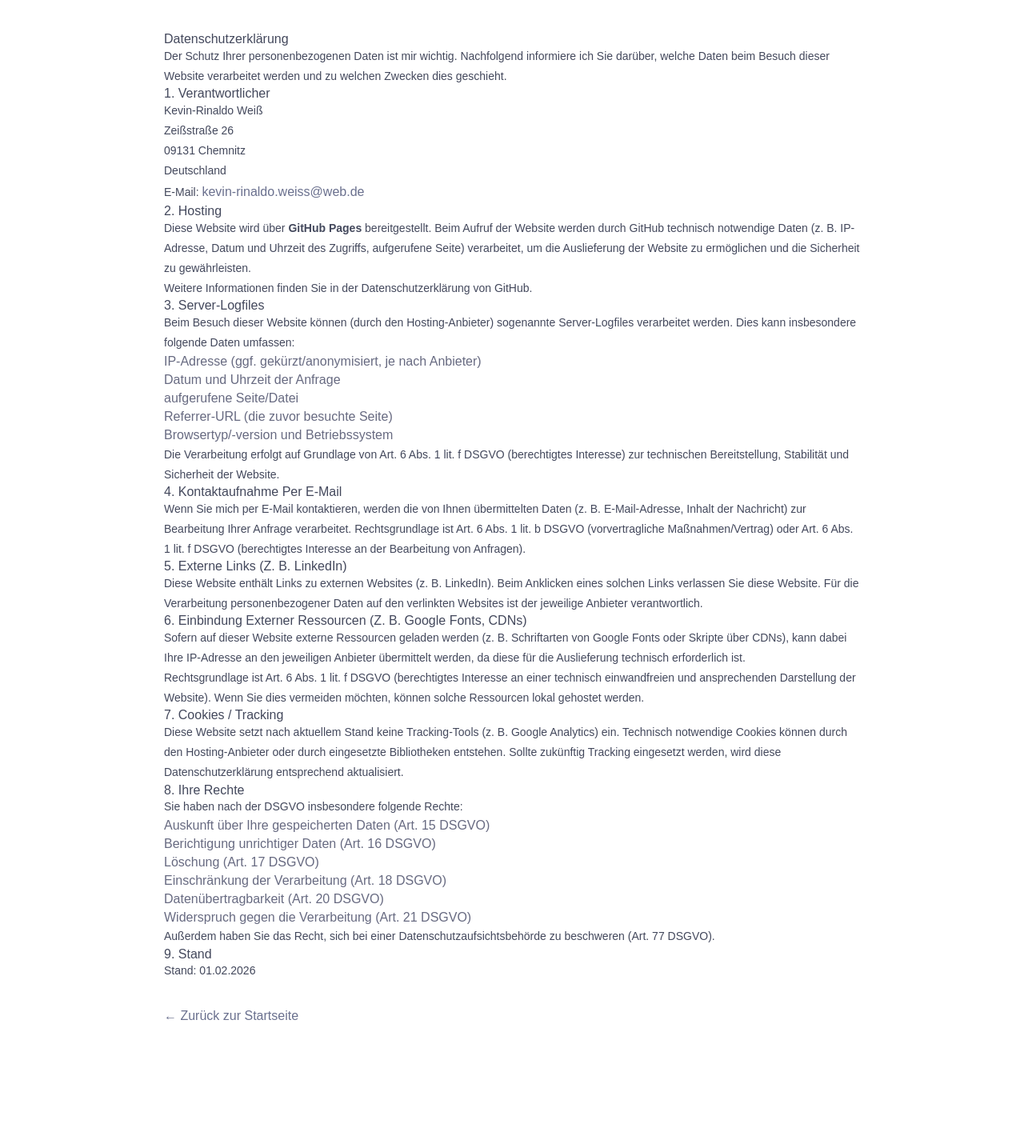
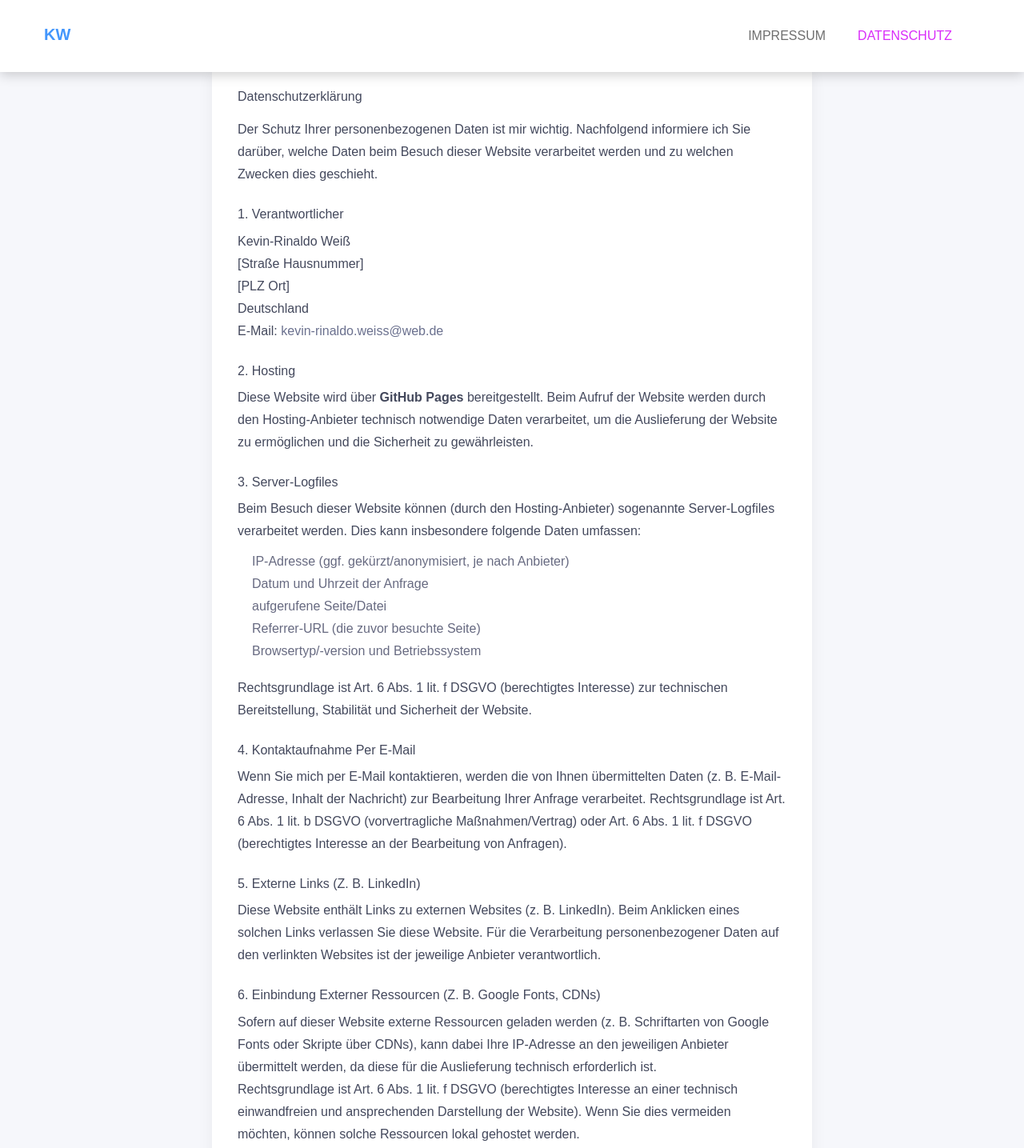
Before and after one commit to KWeissDev/Homepage, a plain HTML site: page datenschutz.html in a window 1280 px wide. Shown: the top 1435 px of the page at 80% size. Before the commit the page ends 1325 px from the top, so only its background shows below. Drawn offline with Linux system fonts and the light colour scheme.

Commit message:
Update datenschutz.html

```diff
--- a/datenschutz.html
+++ b/datenschutz.html
@@ -4,15 +4,89 @@
   <meta charset="utf-8">
   <meta http-equiv="X-UA-Compatible" content="IE=edge">
   <meta name="viewport" content="width=device-width, initial-scale=1">
+
   <title>Datenschutzerklärung – Kevin-Rinaldo Weiß</title>
   <meta name="description" content="Datenschutzerklärung für die Website von Kevin-Rinaldo Weiß.">
+
+  <!-- Dein Theme / Styles -->
   <link rel="stylesheet" href="assets/css/bootstrap.min.css">
+  <link rel="stylesheet" href="assets/css/bootsnav.css">
   <link rel="stylesheet" href="assets/css/style.css">
   <link rel="stylesheet" href="assets/css/responsive.css">
+
+  <!-- Extra spacing nur für Rechtstexte -->
+  <style>
+    .legal-page {
+      padding: 80px 0 60px;
+    }
+    .legal-card {
+      background: #fff;
+      border-radius: 12px;
+      padding: 32px;
+      box-shadow: 0 6px 20px rgba(0,0,0,0.06);
+    }
+    .legal-card h1 {
+      margin: 0 0 18px;
+      line-height: 1.15;
+    }
+    .legal-card h2 {
+      margin: 26px 0 10px;
+      line-height: 1.2;
+    }
+    .legal-card p,
+    .legal-card li {
+      font-size: 16px;
+      line-height: 1.75;
+    }
+    .legal-card ul {
+      margin: 10px 0 18px 18px;
+    }
+    .legal-meta {
+      margin-top: 24px;
+      opacity: 0.85;
+    }
+    .legal-back {
+      margin-top: 26px;
+      display: inline-block;
+    }
+
+    /* Optional: wenn dein Body/Theme dunklen Hintergrund nutzt */
+    body { background: #f6f7fb; }
+  </style>
 </head>
 
 <body>
-  <div class="container" style="max-width: 900px; padding: 40px 15px;">
+
+  <!-- Optional: Navigation wie auf der Startseite (damit es “wie aus einem Guss” wirkt) -->
+  <header class="top-area">
+    <div class="header-area">
+      <nav class="navbar navbar-default bootsnav navbar-fixed dark no-background" aria-label="Hauptnavigation">
+        <div class="container">
+          <div class="navbar-header">
+            <button type="button" class="navbar-toggle" data-toggle="collapse" data-target="#navbar-menu"
+              aria-label="Navigation öffnen">
+              <i class="fa fa-bars" aria-hidden="true"></i>
+            </button>
+            <a class="navbar-brand" href="index.html" aria-label="Startseite">KW</a>
+          </div>
+
+          <div class="collapse navbar-collapse menu-ui-design" id="navbar-menu">
+            <ul class="nav navbar-nav navbar-right">
+              <li><a href="impressum.html">Impressum</a></li>
+              <li class="active"><a href="datenschutz.html">Datenschutz</a></li>
+            </ul>
+          </div>
+        </div>
+      </nav>
+    </div>
+    <div class="clearfix"></div>
+  </header>
+
+  <main class="legal-page">
+    <div class="container">
+      <div class="row">
+        <div class="col-md-10 col-md-offset-1 col-lg-8 col-lg-offset-2">
+          <div class="legal-card">
             <h1>Datenschutzerklärung</h1>
 
             <p>
@@ -23,20 +97,17 @@
             <h2>1. Verantwortlicher</h2>
             <p>
               Kevin-Rinaldo Weiß<br>
-      Zeißstraße 26<br>
-      09131 Chemnitz<br>
+              [Straße Hausnummer]<br>
+              [PLZ Ort]<br>
               Deutschland<br>
               E-Mail: <a href="mailto:kevin-rinaldo.weiss@web.de">kevin-rinaldo.weiss@web.de</a>
             </p>
 
             <h2>2. Hosting</h2>
             <p>
-      Diese Website wird über <strong>GitHub Pages</strong> bereitgestellt. Beim Aufruf der Website werden durch GitHub
-      technisch notwendige Daten (z. B. IP-Adresse, Datum und Uhrzeit des Zugriffs, aufgerufene Seite) verarbeitet,
-      um die Auslieferung der Website zu ermöglichen und die Sicherheit zu gewährleisten.
-    </p>
-    <p>
-      Weitere Informationen finden Sie in der Datenschutzerklärung von GitHub.
+              Diese Website wird über <strong>GitHub Pages</strong> bereitgestellt. Beim Aufruf der Website werden durch
+              den Hosting-Anbieter technisch notwendige Daten verarbeitet, um die Auslieferung der Website zu ermöglichen
+              und die Sicherheit zu gewährleisten.
             </p>
 
             <h2>3. Server-Logfiles</h2>
@@ -52,16 +123,16 @@
               <li>Browsertyp/-version und Betriebssystem</li>
             </ul>
             <p>
-      Die Verarbeitung erfolgt auf Grundlage von Art. 6 Abs. 1 lit. f DSGVO (berechtigtes Interesse) zur
-      technischen Bereitstellung, Stabilität und Sicherheit der Website.
+              Rechtsgrundlage ist Art. 6 Abs. 1 lit. f DSGVO (berechtigtes Interesse) zur technischen Bereitstellung,
+              Stabilität und Sicherheit der Website.
             </p>
 
             <h2>4. Kontaktaufnahme per E-Mail</h2>
             <p>
               Wenn Sie mich per E-Mail kontaktieren, werden die von Ihnen übermittelten Daten (z. B. E-Mail-Adresse,
-      Inhalt der Nachricht) zur Bearbeitung Ihrer Anfrage verarbeitet.
-      Rechtsgrundlage ist Art. 6 Abs. 1 lit. b DSGVO (vorvertragliche Maßnahmen/Vertrag) oder Art. 6 Abs. 1 lit. f DSGVO
-      (berechtigtes Interesse an der Bearbeitung von Anfragen).
+              Inhalt der Nachricht) zur Bearbeitung Ihrer Anfrage verarbeitet. Rechtsgrundlage ist Art. 6 Abs. 1 lit. b DSGVO
+              (vorvertragliche Maßnahmen/Vertrag) oder Art. 6 Abs. 1 lit. f DSGVO (berechtigtes Interesse an der Bearbeitung
+              von Anfragen).
             </p>
 
             <h2>5. Externe Links (z. B. LinkedIn)</h2>
@@ -85,33 +156,37 @@
 
             <h2>7. Cookies / Tracking</h2>
             <p>
-      Diese Website setzt nach aktuellem Stand keine Tracking-Tools (z. B. Google Analytics) ein.
-      Technisch notwendige Cookies können durch den Hosting-Anbieter oder durch eingesetzte Bibliotheken entstehen.
-      Sollte zukünftig Tracking eingesetzt werden, wird diese Datenschutzerklärung entsprechend aktualisiert.
+              Diese Website setzt nach aktuellem Stand keine Tracking-Tools (z. B. Google Analytics) ein. Technisch notwendige
+              Cookies können durch den Hosting-Anbieter oder durch eingesetzte Bibliotheken entstehen. Sollte zukünftig Tracking
+              eingesetzt werden, wird diese Datenschutzerklärung entsprechend aktualisiert.
             </p>
 
             <h2>8. Ihre Rechte</h2>
-    <p>
-      Sie haben nach der DSGVO insbesondere folgende Rechte:
-    </p>
+            <p>Sie haben nach der DSGVO insbesondere folgende Rechte:</p>
             <ul>
-      <li>Auskunft über Ihre gespeicherten Daten (Art. 15 DSGVO)</li>
-      <li>Berichtigung unrichtiger Daten (Art. 16 DSGVO)</li>
+              <li>Auskunft (Art. 15 DSGVO)</li>
+              <li>Berichtigung (Art. 16 DSGVO)</li>
               <li>Löschung (Art. 17 DSGVO)</li>
               <li>Einschränkung der Verarbeitung (Art. 18 DSGVO)</li>
               <li>Datenübertragbarkeit (Art. 20 DSGVO)</li>
-      <li>Widerspruch gegen die Verarbeitung (Art. 21 DSGVO)</li>
+              <li>Widerspruch (Art. 21 DSGVO)</li>
             </ul>
             <p>
               Außerdem haben Sie das Recht, sich bei einer Datenschutzaufsichtsbehörde zu beschweren (Art. 77 DSGVO).
             </p>
 
-    <h2>9. Stand</h2>
-    <p>Stand: 01.02.2026</p>
+            <p class="legal-meta"><strong>Stand:</strong> 01.02.2026</p>
 
-    <p style="margin-top:30px;">
-      <a href="index.html">← Zurück zur Startseite</a>
-    </p>
+            <a class="legal-back" href="index.html">← Zurück zur Startseite</a>
           </div>
+        </div>
+      </div>
+    </div>
+  </main>
+
+  <!-- JS (für Navbar Toggle auf Mobile) -->
+  <script src="assets/js/jquery.js"></script>
+  <script src="assets/js/bootstrap.min.js"></script>
+  <script src="assets/js/bootsnav.js"></script>
 </body>
 </html>
```
Lines whose indentation alone changed are shown as unchanged.
